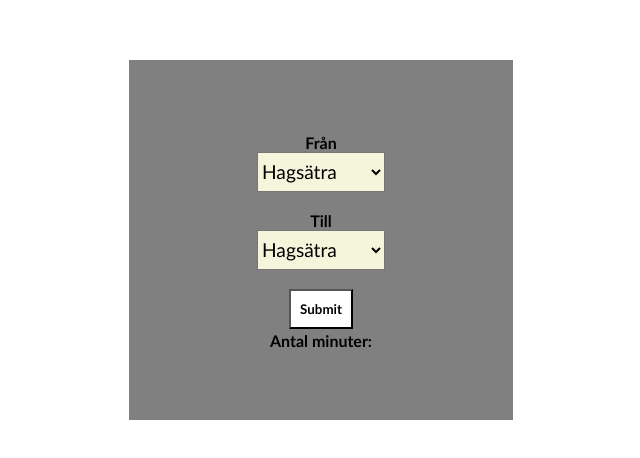
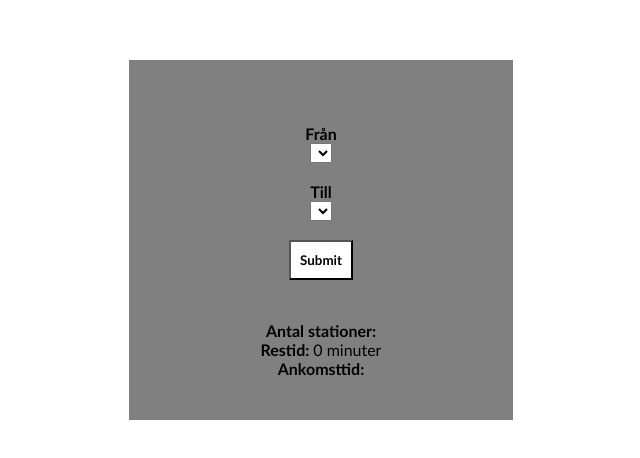
Before and after one commit to Betrysooi/Tunnelbana, a plain HTML site: page Tunnelbana_uppgift/index.html in a window 1280 px wide. Shown: the part 160-618 px from the top of the page, without its empty margins (319-959 px from the left). Drawn offline with Linux system fonts and the light colour scheme.

Commit message:
Update index.html

```diff
--- a/Tunnelbana_uppgift/index.html
+++ b/Tunnelbana_uppgift/index.html
@@ -10,14 +10,17 @@
     <div id="container">
         <form action="#" id="form">
             <label for="från_station"><b>Från</b></label>
-            <select name="från_station" id="station"></select>
+            <select name="från_station" id="from_station"></select>
             <br>
             <label for="till_station"><b>Till </b></label>
-            <select name="till_station" id="stations"></select>
+            <select name="till_station" id="to_station"></select>
             <br>
-            <button type="submit" value="Submit" id="button" onclick="myFunction()"><b>Submit</b></button>
+            <button type="submit" value="Submit" id="button"><b>Submit</b></button>
         </form>
-        <p id="minuter"><b>Antal minuter: </b></p>
+        <br>
+        <p class="text"><b>Antal stationer: </b><span id="station_output"></span></p>
+        <p class="text"><b>Restid: </b><span id="restid_output">0</span> minuter </p>
+        <p class="text"><b>Ankomsttid: </b><span id="ankomst_output"></span></p>
     </div>
 
     <script src="script.js"></script>
```
